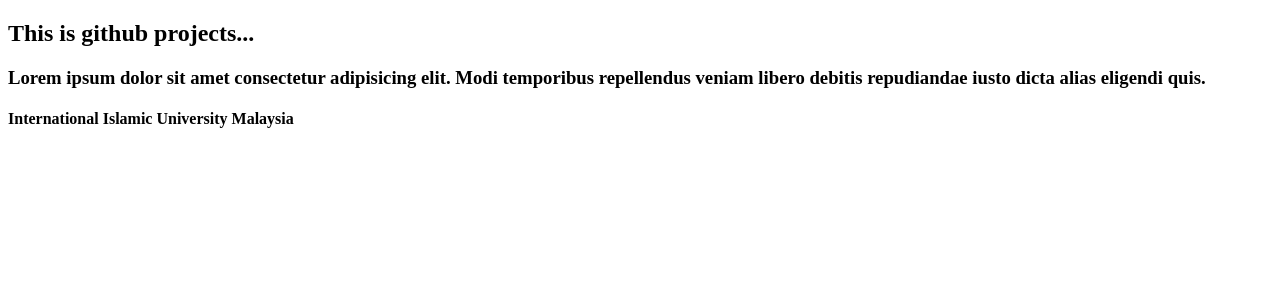
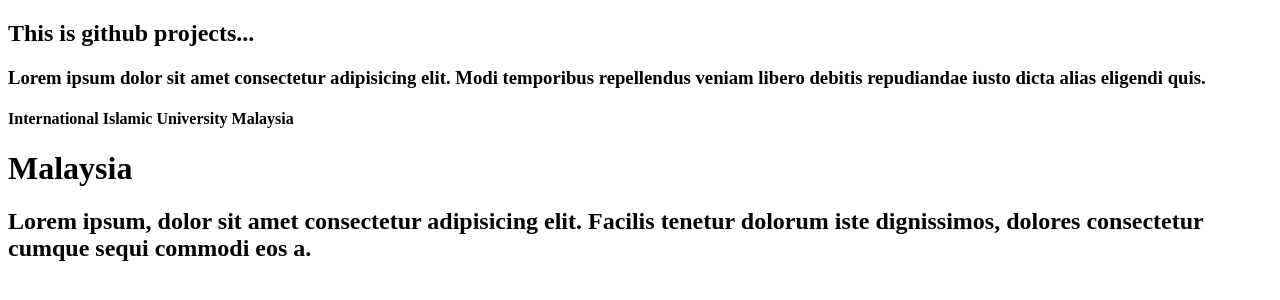
Before and after one commit to alaminmsc/git-hub-project, a plain HTML site: page index.html in a window 1280 px wide. Drawn offline with Linux system fonts and the light colour scheme.

Commit message:
newAdded

```diff
--- a/index.html
+++ b/index.html
@@ -10,6 +10,7 @@
     <h2>This is github projects...</h2>
     <h3>Lorem ipsum dolor sit amet consectetur adipisicing elit. Modi temporibus repellendus veniam libero debitis repudiandae iusto dicta alias eligendi quis.</h3>
     <h4>International Islamic University Malaysia</h4>
-
+    <h1>Malaysia</h1>
+    <h2>Lorem ipsum, dolor sit amet consectetur adipisicing elit. Facilis tenetur dolorum iste dignissimos, dolores consectetur cumque sequi commodi eos a.</h2>
 </body>
 </html>
```
